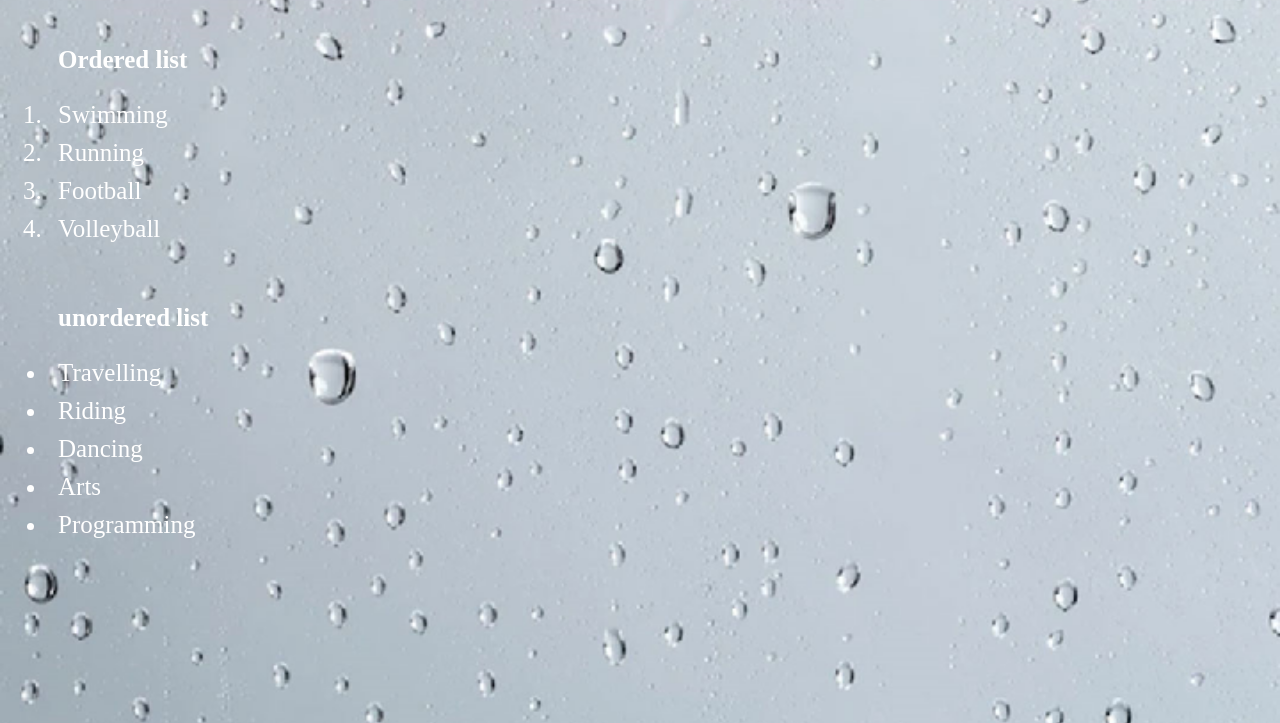
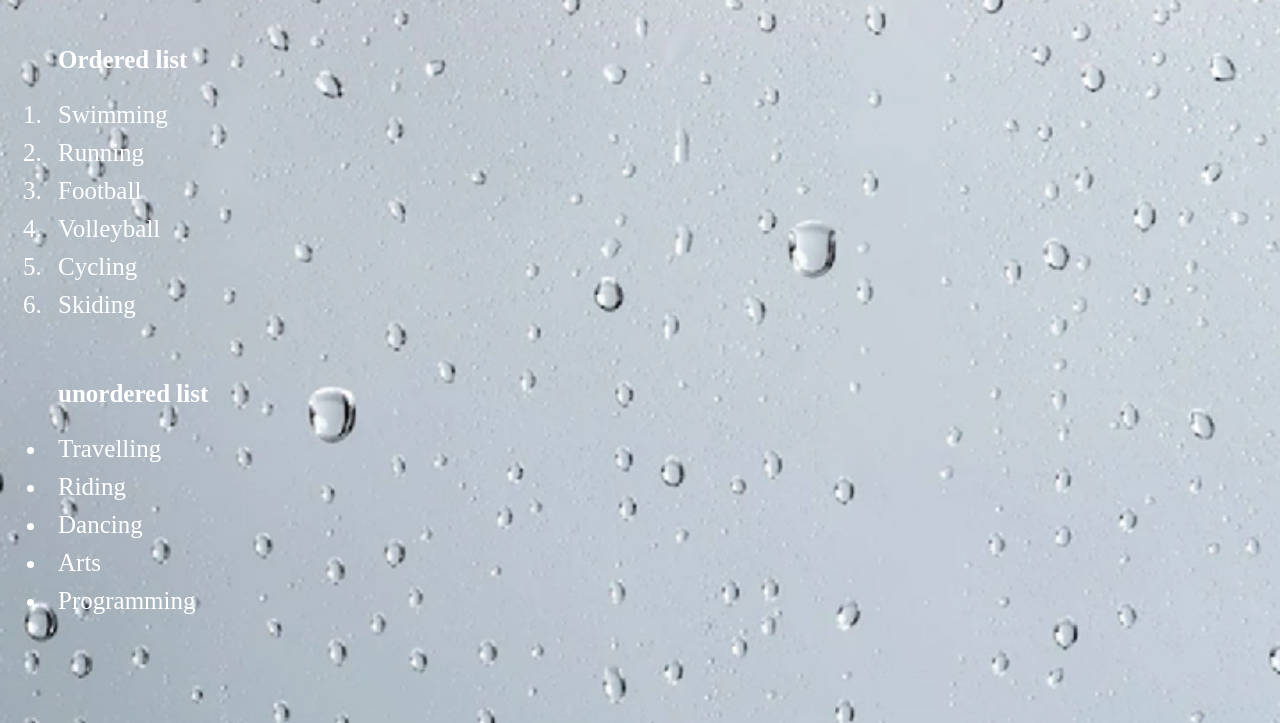
Before and after one commit to kiptooweroh/kiptooweroh, a plain HTML site: page hobbies.html in a window 1280 px wide. Shown: the part 77-800 px from the top of the page. Drawn offline with Linux system fonts and the light colour scheme.

Commit message:
hobbies.html

```diff
--- a/hobbies.html
+++ b/hobbies.html
@@ -28,6 +28,8 @@
         <li>Running</li>
         <li>Football</li>
         <li>Volleyball</li>
+        <li>Cycling</li>
+        <li>Skiding</li>
     </ol>
 
     <ul>
```
